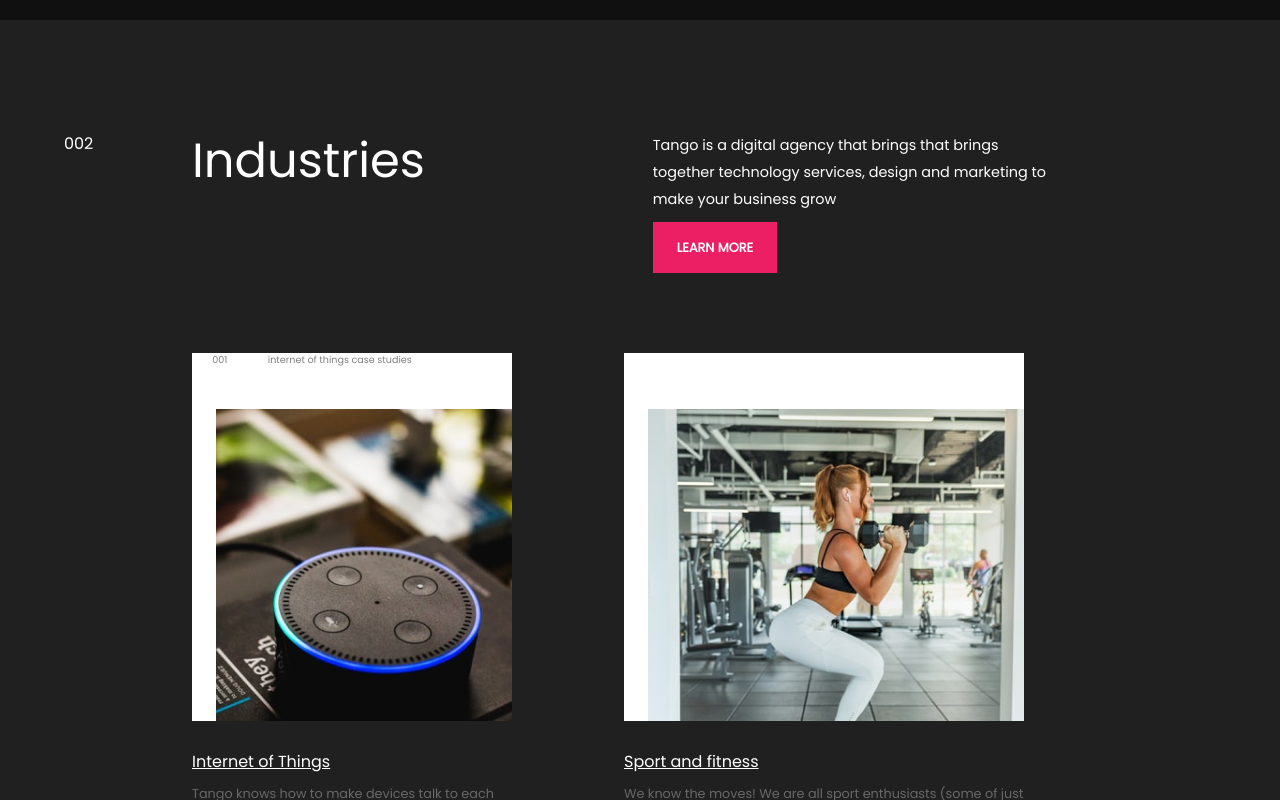
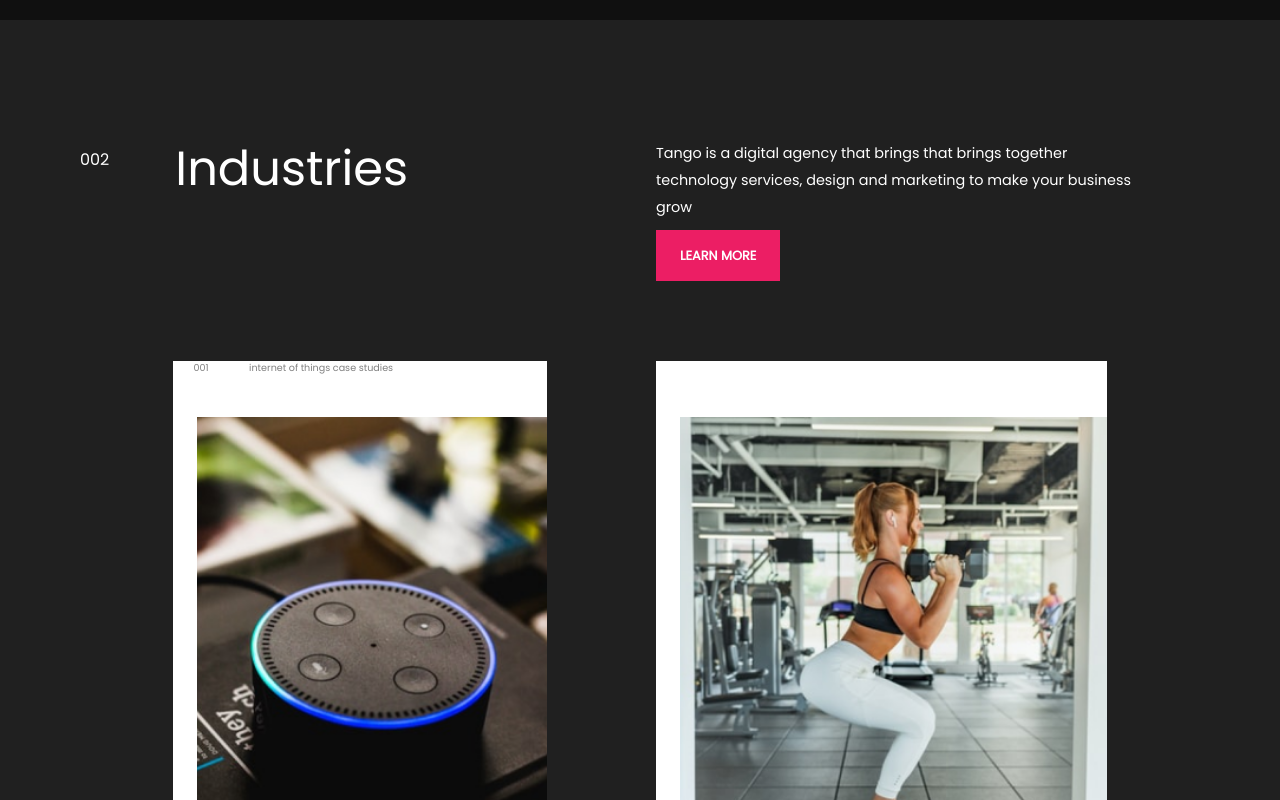
Before and after one commit to miyaParker/tango, a Next.js app: page / in a window 1280 px wide. Shown: the part 780-1580 px from the top of the page. Built offline with nearby package versions, Linux system fonts and the light colour scheme.

Commit message:
mobile responsiveness: industries section

```diff
--- a/src/components/Hero/styles.module.css
+++ b/src/components/Hero/styles.module.css
@@ -3,7 +3,7 @@
     background-repeat: no-repeat;
     background-position: center center;
     min-height: 100vh;
-    padding: 0 80px;
+    padding: 120px 80px;
     padding-top: 20px;
 }
 
@@ -28,8 +28,7 @@
 
 @media (max-width: 991px) {
     .container {
-        padding: 0 60px;
-        padding-top: 20px;
+        padding: 20px 60px;
     }
 }
 
--- a/src/components/Industries/index.js
+++ b/src/components/Industries/index.js
@@ -1,111 +1,120 @@
 import styles from './styles.module.css'
+
 export default function Industries({industriesRef}) {
     return (
         <section className={styles.section} id={'industries'} ref={industriesRef}>
-            <div className={styles.container}>
-                    <span className={styles.step}>002</span>
-                    <h2 className={styles.h2}>Industries</h2>
-                    <div className={styles.right}>
-                        <h4 className={styles.intro}>Tango is a digital agency that brings that brings together technology services, design and marketing to make your business grow</h4>
+            <div className={`${styles.container} row`}>
+                <span className={`col-12 col-sm-1 mb-0 pt-2`}>002</span>
+                <h2 className={`${styles.h2} col-11 col-md-4 `}>Industries</h2>
+                <div className={`${styles.right} col-12 col-md-6 ps-md-3 offset-0 offset-md-1`}>
+                    <h4 className={`${styles.intro} pt-4 pb-3 pb-md-0 pe-5 pe-md-5 pt-md-0`}>Tango is a digital agency that brings
+                        that brings together technology services, design and marketing to make your business grow</h4>
                     <button className={styles.pinkBtn}>learn more</button>
                 </div>
             </div>
-                <div className={styles.cards}>
-                    <div className={`${styles.cardContainer} ${styles.small}`}>
-                        <div>
 
-                        </div>
+            <div className={`${styles.cards}`}>
+                <div className={`col-12 col-sm-6 col-md-5 offset-md-1 col-lg-4`}>
                     <div className={styles.cardHeading}>
                         <span>001</span>
                         <span className={styles.text}>internet of things case studies</span>
                     </div>
                     <div className={`${styles.card} ${styles.first}`}>
-                            <img src="iot.jpg" className={styles.img} />
+                        <img src="iot.jpg" className={styles.img}/>
                     </div>
                     <div className={styles.desc}>
                         <h3 className={styles.underline}>Internet of Things</h3>
-                            <p className={styles.p}>Tango knows how to make devices talk to each other.Considering both hardware and sofftware and their seamless cooperation</p>
+                        <p className={styles.p}>Tango knows how to make devices talk to each other.Considering both
+                            hardware and sofftware and their seamless cooperation</p>
                     </div>
                 </div>
-                    <div className={`${styles.cardContainer} ${styles.big}`}>
+                <div className={`col-12 col-sm-6 col-md-6 col-lg-5 offset-lg-1 ps-0 ps-sm-3`}>
                     <div className={`${styles.card}`}>
-                            <img src="fitness.png" className={styles.img} />
+                        <img src="fitness.png" className={styles.img}/>
                     </div>
                     <div className={styles.desc}>
                         <h3 className={styles.underline}>Sport and fitness</h3>
-                            <p className={styles.p}>We know the moves! We are all sport enthusiasts (some of just like to watch it though) and gladly work on apps helping people improve their physique</p>
+                        <p className={styles.p}>We know the moves! We are all sport enthusiasts (some of just like to
+                            watch it though) and gladly work on apps helping people improve their physique</p>
                     </div>
                 </div>
             </div>
-                <div className={styles.cards}>
-                    <div className={`${styles.cardContainer} ${styles.big}`}>
+            <div className={`${styles.cards}`}>
+                <div className={`col-12 col-sm-6 col-md-6 col-lg-5 offset-lg-1 `}>
                     <div className={styles.cardHeading}>
                         <span>001</span>
                         <span className={styles.text}>internet of things case studies</span>
                     </div>
                     <div className={`${styles.card} ${styles.first}`}>
-                            <img src="fitness.png" className={styles.img} />
+                        <img src="fitness.png" className={styles.img}/>
                     </div>
                     <div className={styles.desc}>
                         <h3 className={styles.underline}>Robotics</h3>
-                            <p className={styles.p}>We're not scared that robots will take over the planet. Why? Because we well know what they are made of. Responsive, precise, and fully functional robotic systems.</p>
+                        <p className={styles.p}>We're not scared that robots will take over the planet. Why? Because we
+                            well know what they are made of. Responsive, precise, and fully functional robotic
+                            systems.</p>
                     </div>
                 </div>
-                    <div className={`${styles.cardContainer} ${styles.small}`}>
+                <div className={`col-12 col-sm-6 col-md-5 offset-md-1 col-lg-4 ps-0 ps-sm-3`}>
                     <div className={styles.card}>
-                            <img src="iot.jpg" className={styles.img} />
+                        <img src="iot.jpg" className={styles.img}/>
                     </div>
                     <div className={styles.desc}>
                         <h3 className={styles.underline}>Fintech & Banking</h3>
-                            <p className={styles.p}>Tango has a proven track record in cooperations with the world's biggest banks and fintech startups, assuring complex legal requirements.</p>
+                        <p className={styles.p}>Tango has a proven track record in cooperations with the world's biggest
+                            banks and fintech startups, assuring complex legal requirements.</p>
                     </div>
                 </div>
             </div>
             <div className={styles.cards}>
-                    <div className={`${styles.cardContainer} ${styles.small}`}>
+                <div className={`col-12 col-sm-6 col-md-5 col-lg-4 offset-lg-1`}>
                     <div className={styles.cardHeading}>
                         <span>001</span>
                         <span className={styles.text}>internet of things case studies</span>
                     </div>
                     <div className={`${styles.card} ${styles.first}`}>
-                            <img src="iot.jpg" className={styles.img} />
+                        <img src="iot.jpg" className={styles.img}/>
                     </div>
                     <div className={styles.desc}>
                         <h3 className={styles.underline}>Travel & Mobility</h3>
-                            <p className={styles.p}>Tango is driven by the success of its partners. We are an active player of reshaping leisure and business travel world, by empowering mobility and saving costs.</p>
+                        <p className={styles.p}>Tango is driven by the success of its partners. We are an active player
+                            of reshaping leisure and business travel world, by empowering mobility and saving costs.</p>
                     </div>
                 </div>
-                    <div className={`${styles.cardContainer} ${styles.big}`}>
+                <div className={`col-12 col-sm-6 col-md-6 offset-md-1 ps-0 ps-sm-3`}>
                     <div className={`${styles.card} `}>
-                            <img src="fitness.png" className={styles.img} />
+                        <img src="fitness.png" className={styles.img}/>
                     </div>
                     <div className={styles.desc}>
                         <h3 className={styles.underline}>Telecommunications</h3>
-                            <p className={styles.p}>"Hello? Can you hear me well?". Well yes, if you know what it takes to seamlessly connect two sides with each other</p>
+                        <p className={styles.p}>"Hello? Can you hear me well?". Well yes, if you know what it takes to
+                            seamlessly connect two sides with each other</p>
                     </div>
                 </div>
             </div>
             <div className={styles.cards}>
-                    <div className={`${styles.cardContainer} ${styles.small}`}>
+                <div className={`col-12 col-sm-6 col-md-6 offset-lg-1 `}>
                     <div className={styles.cardHeading}>
                         <span>001</span>
                         <span className={styles.text}>internet of things case studies</span>
                     </div>
                     <div className={`${styles.card} ${styles.first}`}>
-                            <img src="iot.jpg" className={styles.img} />
+                        <img src="fitness.png" className={styles.img}/>
                     </div>
                     <div className={styles.desc}>
                         <h3 className={styles.underline}>B2B / Marketplace</h3>
-                            <p className={styles.p}>Tango knows how to connect supply and demand. Every business going online needs a stable, easy to use and safe place to market.</p>
+                        <p className={styles.p}>Tango knows how to connect supply and demand. Every business going
+                            online needs a stable, easy to use and safe place to market.</p>
                     </div>
                 </div>
-                    <div className={`${styles.cardContainer} ${styles.big}`}>
+                <div className={`col-12 col-sm-6 col-md-5 offset-md-1 col-lg-4 ps-0 ps-sm-3`}>
                     <div className={`${styles.card} `}>
-                            <img src="fitness.png" className={styles.img} />
+                        <img src="iot.jpg" className={styles.img}/>
                     </div>
                     <div className={styles.desc}>
                         <h3 className={styles.underline}>Gaming</h3>
-                            <p className={styles.p}>Tango plays it well. Two things: Fun and Joy. Is it a casino slot software or a mobile app game, we know what it takes to keep users engaged.</p>
+                        <p className={styles.p}>Tango plays it well. Two things: Fun and Joy. Is it a casino slot
+                            software or a mobile app game, we know what it takes to keep users engaged.</p>
                     </div>
                 </div>
             </div>
--- a/src/components/Industries/styles.module.css
+++ b/src/components/Industries/styles.module.css
@@ -1,33 +1,30 @@
-.section{
+.section {
     background-color: #202020;
+    width: 100vw;
+    padding: 120px 60px;
 }
-.container{
-    margin: 0 auto;
+
+.container {
     display: flex;
-    max-width: 90vw;
 }
-.h2{
-    width: 36vw;
-}
-.step {
-    width: 10vw;
-}
+
 .flex {
     display: flex;
     flex-wrap: wrap;
     align-items: flex-start;
-}.right{
-    width: 35vw;
 }
-.text{
+
+.text {
     padding-right: 1rem;
 }
-.desc h3{
+
+.desc h3 {
     padding-top: 1rem;
     display: inline-block;
     line-height: 1.1rem;
     text-decoration: underline;
 }
+
 .cardHeading {
     width: 20vw;
     color: grey;
@@ -36,38 +33,60 @@
     display: flex;
     justify-content: space-around;
 }
+
 .intro {
     font-size: .9rem;
     line-height: 1.7rem;
     padding-top: 0;
     margin-top: 0;
     margin-left: 0;
-    width: 32vw;
 }
+
 .pinkBtn {
     background-color: #EC1E64;
 }
+
 .cards {
-    width: 65vw;
-    margin: 0 15vw;
     padding-top: 5rem;
     display: flex;
-    justify-content: space-between;
     flex-wrap: wrap;
 }
-.small {
-    width: 20rem;
-}
-.big {
-    width: 25rem;
-}
+
 .card {
     overflow: hidden;
-    padding: none;
-    height: 23rem;
-    border:solid ;
+    padding: 0;
+    border: 1px solid #ffffff;
     border-bottom: none;
     border-right: none;
     border-top-width: 3.5rem;
     border-left-width: 1.5rem;
 }
+
+.card > img {
+    width: 100%;
+    height: 100%;
+    object-fit: cover;
+}
+
+
+
+@media (min-width: 576px) {
+    .card {
+        height: 18rem;
+    }
+}
+
+@media (min-width: 768px) {
+    .card {
+        height: 22rem;
+    }
+}
+@media (min-width: 992px) {
+    .section {
+        padding: 120px 80px;
+    }
+
+    .card {
+        height: 33rem;
+    }
+}
--- a/styles/globals.css
+++ b/styles/globals.css
@@ -1,6 +1,7 @@
 @import url('https://fonts.googleapis.com/css2?family=Poppins&display=swap');
 @import 'bootstrap/dist/css/bootstrap.css';
 html, body {
+  overflow-x: clip;
   background-color: #101010;
   color: #fff;
   padding: 0;
```
Lines whose indentation alone changed are shown as unchanged.
